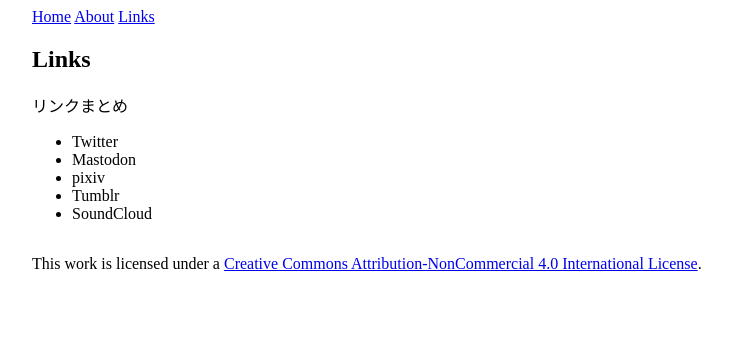
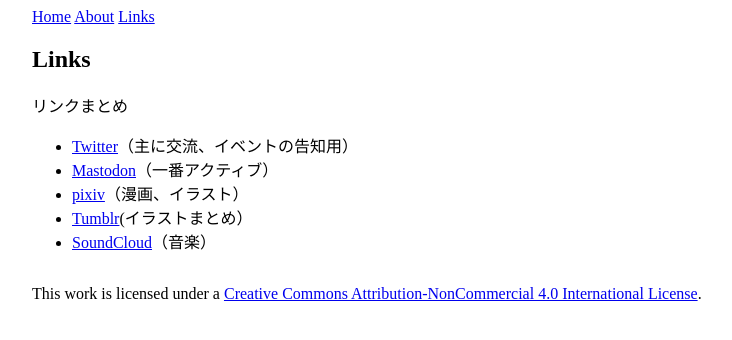
Before and after one commit to keynote-mi/keynote-mi.github.io, a Jekyll site: the page built from links/index.md, in a window 1280 px wide. Shown: the top 340 px of the page, without its empty margins (208-940 px from the left). Built offline with Jekyll 4.4.1, drawn with Linux system fonts in a browser that asks for light colours; nearby versions of some CDN libraries; library files that are not in the unit come from our copies.

Commit message:
Update index.md

```diff
--- a/links/index.md
+++ b/links/index.md
@@ -4,8 +4,8 @@ title: Links
 ---
 
 リンクまとめ
-- Twitter
-- Mastodon
-- pixiv
-- Tumblr
-- SoundCloud
+- [Twitter](https://twitter.com/kinokirino)（主に交流、イベントの告知用）
+- [Mastodon](https://fedibird.com/web/accounts/23277)（一番アクティブ）
+- [pixiv](https://www.pixiv.net/users/29743925)（漫画、イラスト）
+- [Tumblr](https://26-am.tumblr.com/)(イラストまとめ）
+- [SoundCloud](https://soundcloud.com/ir-is-536652166)（音楽）
```
